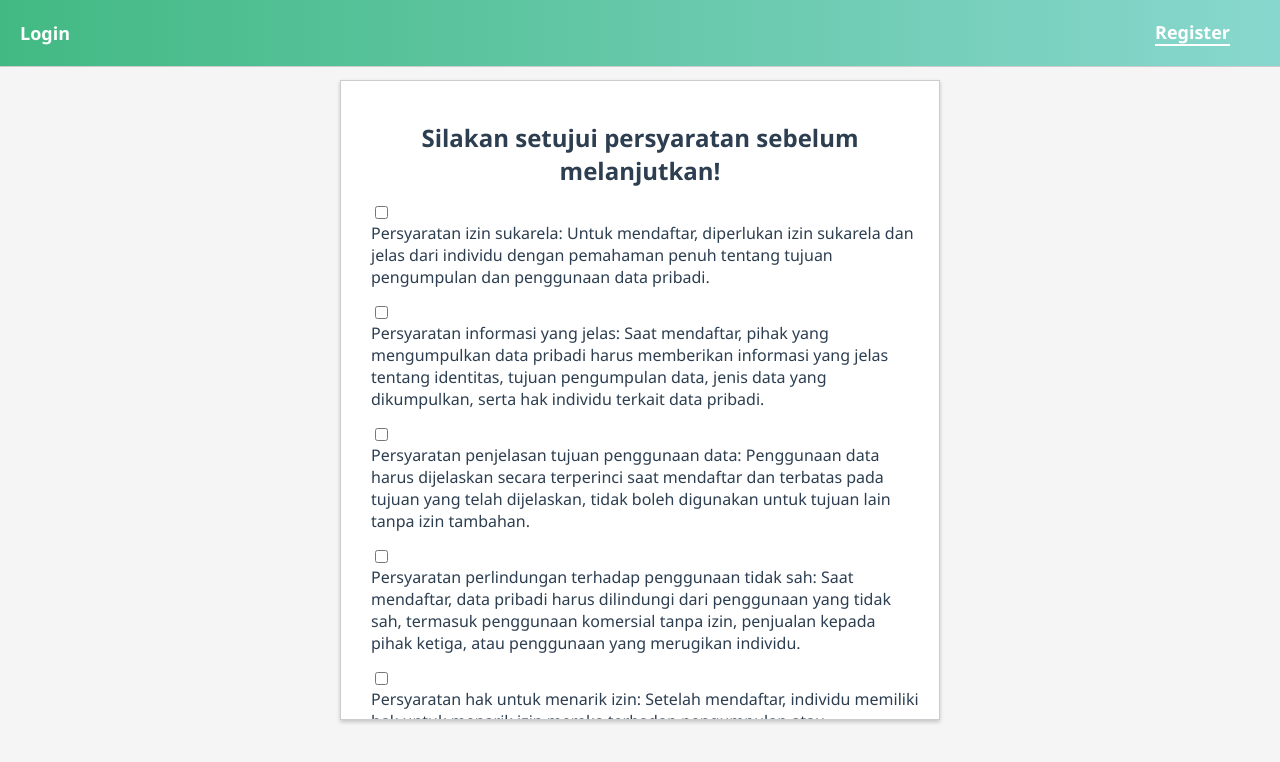
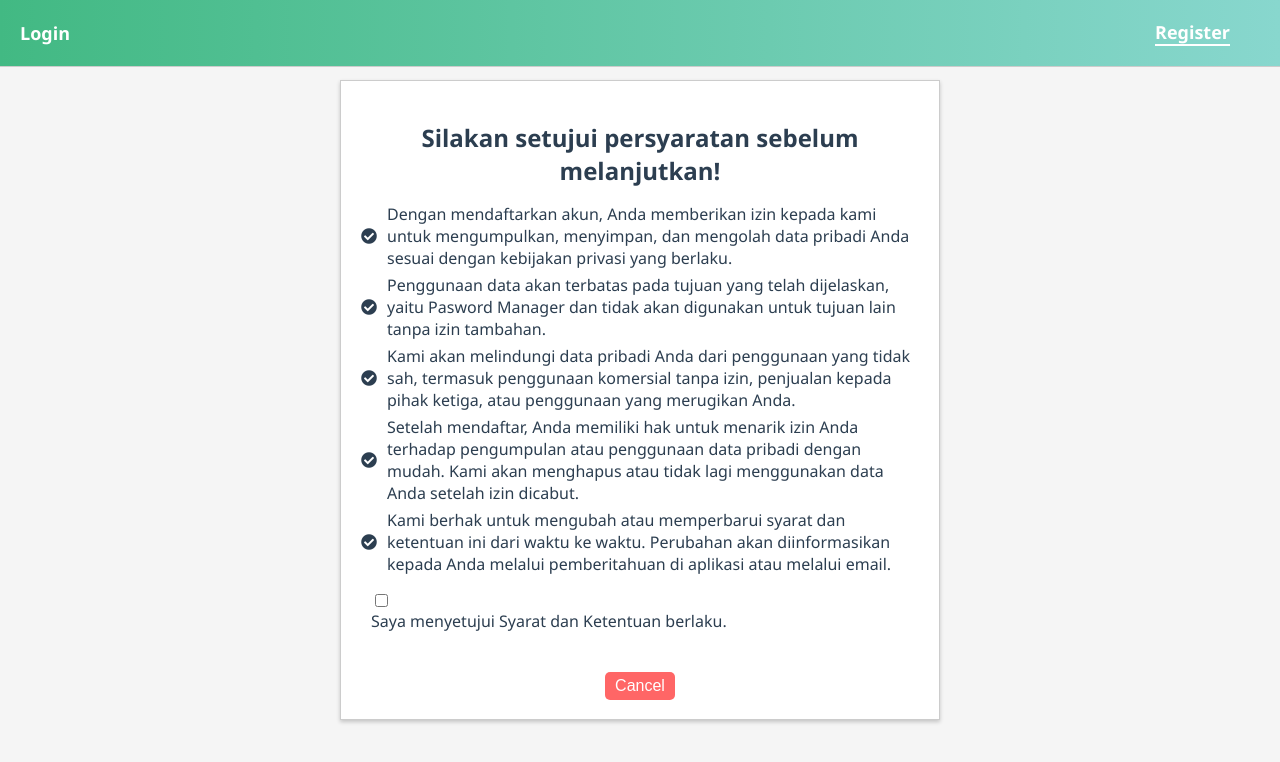
Before and after one commit to elvaraelvara/Password-Manager, a Vue app: page /signup in a window 1280 px wide. Both pictures are taken after typing "name@example.com", "Sample123" into the empty fields and a click on the button "Register". Shown: the top 762 px of the page. Built offline with nearby package versions, Linux system fonts and the light colour scheme.

Commit message:
syarat register

```diff
--- a/src/App.vue
+++ b/src/App.vue
@@ -1,10 +1,10 @@
 <template>
   <div id="app">
     <header>
-      <nav v-if="!isLoggedIn">
+      <!-- <nav v-if="!isLoggedIn">
         <router-link to="/login">Login</router-link>
         <router-link to="/signup">Register</router-link>
-      </nav>
+      </nav> -->
     </header>
     <main>
       <router-view/>
--- a/src/components/Login.vue
+++ b/src/components/Login.vue
@@ -1,4 +1,10 @@
 <template>
+  <header>
+      <nav>
+        <router-link to="/login">Login</router-link>
+        <router-link to="/signup">Register</router-link>
+      </nav>
+    </header>
   <div class="login">
     <!-- <header v-if="!isLoggedIn">
       <nav>
--- a/src/components/Signup.vue
+++ b/src/components/Signup.vue
@@ -1,11 +1,11 @@
 <template>
   <div>
-    <!-- <header v-if="!isLoggedIn">
+    <header>
       <nav>
         <router-link to="/login">Login</router-link>
         <router-link to="/signup">Register</router-link>
       </nav>
-    </header> -->
+    </header>
     <h1>Register</h1>
     <div class="signup-box">
     <form @submit.prevent="showPopup">
@@ -26,6 +26,32 @@
     <!-- Pop-up Persyaratan -->
     <div v-if="showRequirementPopup" class="requirement-popup">
       <h2>Silakan setujui persyaratan sebelum melanjutkan!</h2>
+      <ul>
+        <li>
+          <i class="fas fa-check-circle"></i>
+          <a>Dengan mendaftarkan akun, Anda memberikan izin kepada kami untuk mengumpulkan, menyimpan, dan mengolah data pribadi Anda sesuai dengan kebijakan privasi yang berlaku.</a>
+        </li>
+        <li>
+          <i class="fas fa-check-circle"></i>
+          <a>Penggunaan data akan terbatas pada tujuan yang telah dijelaskan, yaitu Pasword Manager dan tidak akan digunakan untuk tujuan lain tanpa izin tambahan.</a>
+        </li>
+        <li>
+          <i class="fas fa-check-circle"></i>
+          <a>Kami akan melindungi data pribadi Anda dari penggunaan yang tidak sah, termasuk penggunaan komersial tanpa izin, penjualan kepada pihak ketiga, atau penggunaan yang merugikan Anda.</a>
+        </li>
+        <li>
+          <i class="fas fa-check-circle"></i>
+          <a>Setelah mendaftar, Anda memiliki hak untuk menarik izin Anda terhadap pengumpulan atau penggunaan data pribadi dengan mudah. Kami akan menghapus atau tidak lagi menggunakan data Anda setelah izin dicabut.</a>
+        </li>
+        <li>
+          <i class="fas fa-check-circle"></i>
+          <a>Kami berhak untuk mengubah atau memperbarui syarat dan ketentuan ini dari waktu ke waktu. Perubahan akan diinformasikan kepada Anda melalui pemberitahuan di aplikasi atau melalui email.</a>
+        </li>
+        <!-- <li>
+          <i class="fas fa-check-circle"></i>
+          <a>Persyaratan Perlindungan Anak-Anak: Untuk mendaftar, persyaratan khusus diterapkan untuk melindungi data pribadi anak-anak, termasuk membutuhkan izin dari orang tua sebelum mengumpulkan data mereka.</a>
+        </li> -->
+    </ul>
       <ul>
         <li v-for="requirement in requirements" :key="requirement.id">
           <label>
@@ -56,34 +82,34 @@ export default {
       requirements: [
         {
           id: 1,
-          text: 'Persyaratan izin sukarela: Untuk mendaftar, diperlukan izin sukarela dan jelas dari individu dengan pemahaman penuh tentang tujuan pengumpulan dan penggunaan data pribadi.',
+          text: 'Saya menyetujui Syarat dan Ketentuan berlaku.',
           checked: false
         },
-        {
-          id: 2,
-          text: 'Persyaratan informasi yang jelas: Saat mendaftar, pihak yang mengumpulkan data pribadi harus memberikan informasi yang jelas tentang identitas, tujuan pengumpulan data, jenis data yang dikumpulkan, serta hak individu terkait data pribadi.',
-          checked: false
-        },
-        {
-          id: 3,
-          text: 'Persyaratan penjelasan tujuan penggunaan data: Penggunaan data harus dijelaskan secara terperinci saat mendaftar dan terbatas pada tujuan yang telah dijelaskan, tidak boleh digunakan untuk tujuan lain tanpa izin tambahan.',
-          checked: false
-        },
-        {
-          id: 4,
-          text: 'Persyaratan perlindungan terhadap penggunaan tidak sah: Saat mendaftar, data pribadi harus dilindungi dari penggunaan yang tidak sah, termasuk penggunaan komersial tanpa izin, penjualan kepada pihak ketiga, atau penggunaan yang merugikan individu.',
-          checked: false
-        },
-        {
-          id: 5,
-          text: 'Persyaratan hak untuk menarik izin: Setelah mendaftar, individu memiliki hak untuk menarik izin mereka terhadap pengumpulan atau penggunaan data pribadi dengan mudah, dan data harus dihapus atau tidak lagi digunakan setelah izin dicabut.',
-          checked: false
-        },
-        {
-          id: 6,
-          text: 'Persyaratan perlindungan anak-anak: Untuk mendaftar, persyaratan khusus diterapkan untuk melindungi data pribadi anak-anak, termasuk membutuhkan izin dari orang tua sebelum mengumpulkan data mereka.',
-          checked: false
-        },
+        // {
+        //   id: 2,
+        //   text: 'Persyaratan informasi yang jelas: Saat mendaftar, pihak yang mengumpulkan data pribadi harus memberikan informasi yang jelas tentang identitas, tujuan pengumpulan data, jenis data yang dikumpulkan, serta hak individu terkait data pribadi.',
+        //   checked: false
+        // },
+        // {
+        //   id: 3,
+        //   text: 'Persyaratan penjelasan tujuan penggunaan data: Penggunaan data harus dijelaskan secara terperinci saat mendaftar dan terbatas pada tujuan yang telah dijelaskan, tidak boleh digunakan untuk tujuan lain tanpa izin tambahan.',
+        //   checked: false
+        // },
+        // {
+        //   id: 4,
+        //   text: 'Persyaratan perlindungan terhadap penggunaan tidak sah: Saat mendaftar, data pribadi harus dilindungi dari penggunaan yang tidak sah, termasuk penggunaan komersial tanpa izin, penjualan kepada pihak ketiga, atau penggunaan yang merugikan individu.',
+        //   checked: false
+        // },
+        // {
+        //   id: 5,
+        //   text: 'Persyaratan hak untuk menarik izin: Setelah mendaftar, individu memiliki hak untuk menarik izin mereka terhadap pengumpulan atau penggunaan data pribadi dengan mudah, dan data harus dihapus atau tidak lagi digunakan setelah izin dicabut.',
+        //   checked: false
+        // },
+        // {
+        //   id: 6,
+        //   text: 'Persyaratan perlindungan anak-anak: Untuk mendaftar, persyaratan khusus diterapkan untuk melindungi data pribadi anak-anak, termasuk membutuhkan izin dari orang tua sebelum mengumpulkan data mereka.',
+        //   checked: false
+        // },
       ]
     }
   },
@@ -146,6 +172,7 @@ export default {
 </script>
 
 <style>
+@import url('https://cdnjs.cloudflare.com/ajax/libs/font-awesome/5.15.3/css/all.min.css');
 * {
   box-sizing: border-box;
 }
@@ -172,6 +199,10 @@ h1 {
   color: #333;
   text-align: center;
   margin-bottom: 30px;
+}
+
+.requirement-popup ul li a {
+  margin-left: 10px;
 }
 
 .signup-box {
--- a/src/main.js
+++ b/src/main.js
@@ -9,12 +9,12 @@ import { getFirestore } from 'firebase/firestore';
 const app = createApp(App);
 
 const firebaseConfig = {
-  apiKey: "AIzaSyDoSme6NYkCtznsfv5zEzTU4Jd6pruI3Ww",
-  authDomain: "password-manager-82b7c.firebaseapp.com",
-  projectId: "password-manager-82b7c",
-  storageBucket: "password-manager-82b7c.appspot.com",
-  messagingSenderId: "259777009384",
-  appId: "1:259777009384:web:ffa4fc6cff3b153bb29b5d"
+  apiKey: "AIzaSyBYoFMz8xybMmzCFDA8iSCrHweDkvZFiWw",
+  authDomain: "fp-kripto.firebaseapp.com",
+  projectId: "fp-kripto",
+  storageBucket: "fp-kripto.appspot.com",
+  messagingSenderId: "700162838249",
+  appId: "1:700162838249:web:da03ccb8482108de71ea78"
 };
 
 const firebaseApp = initializeApp(firebaseConfig);
```
